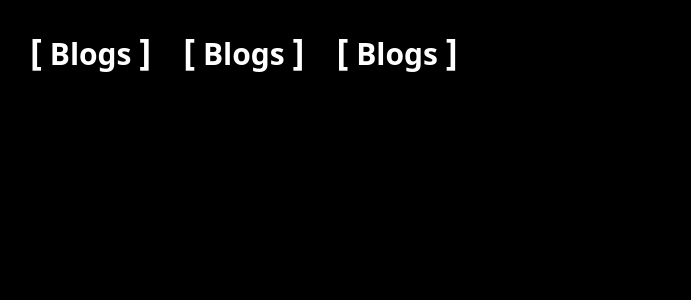
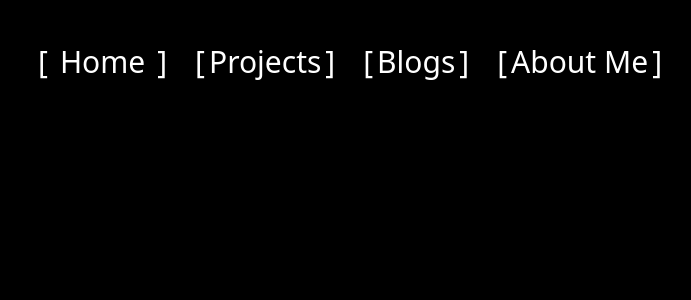
Before and after one commit to ThePikachuDev/site, a React (Vite) app: page / in a window 1280 px wide. Shown: the top 300 px of the page, without its empty margins (10-701 px from the left). Built offline with nearby package versions, Linux system fonts and the light colour scheme.

Commit message:
feat: animated navbar using framer motion

```diff
--- a/package.json
+++ b/package.json
@@ -11,6 +11,7 @@
   },
   "dependencies": {
     "@tailwindcss/vite": "^4.1.17",
+    "motion": "^12.23.24",
     "react": "^19.2.0",
     "react-dom": "^19.2.0",
     "tailwindcss": "^4.1.17"
--- a/src/Components/Navbar.tsx
+++ b/src/Components/Navbar.tsx
@@ -1,25 +1,139 @@
+import { animate, hover } from "motion";
+import { motion } from "motion/react";
+import { useRef, useEffect } from "react";
+
 const Navbar = () => {
+  const ref = useRef(null);
+  useEffect(() => {
+    return hover(".navTextLink", (element) => {
+      //   animate(".navTextContainer", { gap: 4 });
+      //   animate(".navTextLeftBracket", { scale: 1.3, x: -10 });
+
+      const exitTransition = {
+        scale: 1,
+        color: "white",
+        x: 1,
+      };
+
+      animate(element.querySelector(".navTextLeftBracket"), {
+        scale: 1.3,
+        x: -6,
+      });
+      animate(element.querySelector(".navTextRightBracket"), {
+        scale: 1.3,
+        x: 6,
+      });
+      animate(element.querySelector(".navText"), {
+        color: "rgba(220, 220, 220, 1)",
+      });
+
+      return () => {
+        animate(
+          element.querySelector(
+            ".navTextLeftBracket,.navTextRightBracket,.navText"
+          ),
+          exitTransition
+        );
+
+        animate(
+          element.querySelector(
+            ".navTextRightBracket"
+          ),
+          exitTransition
+        );
+        animate(
+          element.querySelector(
+            ".navText"
+          ),
+          exitTransition
+        );
+      };
+    });
+
+    // return hover(".navTextLink", () => {
+    //   animate(".navTextContainer", { gap: 4 });
+    //   animate(".navTextLeftBracket", { scale: 1.3, x: -10 });
+    //   animate(".navTextRightBracket", { scale: 1.3, x: 10 });
+    //   animate(".navText", { color: "rgba(220, 220, 220, 1)" });
+
+    //   return () =>
+    //     animate(".navTextLeftBracket,.navTextRightBracket,.navText", {
+    //       scale: 1,
+    //       color: "white",
+    //       x: 1,
+    //     });
+    // });
+  });
+
   return (
-    <nav className="w-screen h-20 px-10 py-8">
-      <ul className="text-3xl flex items-center gap-8">
-        <a className=""  href="/blogs" >
-          <span className="text-4xl font-bold">[</span>
-          <span className="font-semibold"> Blogs </span>
-          <span className="text-4xl font-bold">]</span>
-        </a>
+    <nav className="w-screen h-fit py-11 px-12 flex gap-7">
+      <motion.a
+        href="/blog"
+        // ref={ref}
+        className="flex navTextLink items-center justify-between w-fit text-3xl cursor-pointer"
+      >
+        <motion.div
+          animate={{ scale: 1 }}
+          className="navTextContainer flex items-center gap-3"
+        >
+          <motion.div className="block navTextLeftBracket w-fit">[</motion.div>
+          <motion.div className="block navText w-fit">Home</motion.div>
+          <motion.div className="block navTextRightBracket  w-fit">
+            ]
+          </motion.div>
+        </motion.div>
+      </motion.a>
 
-        <a >
-          <span className="text-4xl font-bold">[</span>
-          <span className="font-semibold"> Blogs </span>
-          <span className="text-4xl font-bold">]</span>
-        </a>
+      <motion.a
+        href="/blog"
+        // ref={ref}
+        className="navTextLink flex items-center justify-between w-fit text-3xl cursor-pointer"
+      >
+        <motion.div
+          animate={{ scale: 1 }}
+          className="navTextContainer flex items-center gap-1"
+        >
+          <motion.div className="block navTextLeftBracket w-fit">[</motion.div>
+          <motion.div className="block navText w-fit">Projects</motion.div>
+          <motion.div className="block navTextRightBracket  w-fit">
+            ]
+          </motion.div>
+        </motion.div>
+      </motion.a>
 
-        <a >
-          <span className="text-4xl font-bold">[</span>
-          <span className="font-semibold"> Blogs </span>
-          <span className="text-4xl font-bold">]</span>
-        </a>
-      </ul>
+
+      <motion.a
+        href="/blog"
+        // ref={ref}
+        className="navTextLink flex items-center justify-between w-fit text-3xl cursor-pointer"
+      >
+        <motion.div
+          animate={{ scale: 1 }}
+          className="navTextContainer flex items-center gap-1"
+        >
+          <motion.div className="block navTextLeftBracket w-fit">[</motion.div>
+          <motion.div className="block navText w-fit">Blogs</motion.div>
+          <motion.div className="block navTextRightBracket  w-fit">
+            ]
+          </motion.div>
+        </motion.div>
+      </motion.a>
+      <motion.a
+        href="/blog"
+        // ref={ref}
+        className="navTextLink flex items-center justify-between w-fit text-3xl cursor-pointer"
+      >
+        <motion.div
+          animate={{ scale: 1 }}
+          className="navTextContainer flex items-center gap-1"
+        >
+          <motion.div className="block navTextLeftBracket w-fit">[</motion.div>
+          <motion.div className="block navText w-fit">About Me</motion.div>
+          <motion.div className="block navTextRightBracket  w-fit">
+            ]
+          </motion.div>
+        </motion.div>
+      </motion.a>
     </nav>
   );
 };
```
Also changed, not shown: 2 other files (tests, documents, lock files or other folders).
